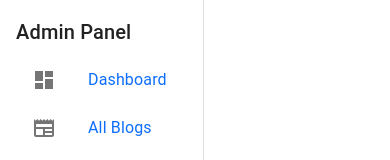
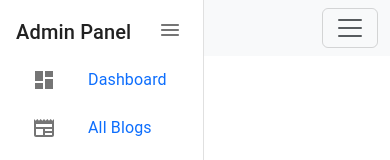
Before and after one commit to Akashmishra1209/welltext, a React (Create React App) app: page /admin in a window 390 px wide. Shown: the top 160 px of the page. Built offline with nearby package versions, Linux system fonts and the light colour scheme; sample sign-in values are in the browser's storage.

Commit message:
Maked The Admin Page Better In UI And Added Hamburger Menu

```diff
--- a/src/admin/Admin.js
+++ b/src/admin/Admin.js
@@ -1,5 +1,5 @@
 // src/admin/Admin.js
-import React,{useEffect} from 'react';
+import React, { useEffect } from 'react';
 import { Routes, Route, Navigate } from 'react-router-dom';
 import Sidebar from './Sidebar';
 import Dashboard from './Dashboard';
@@ -14,10 +14,13 @@ import Calculator from "./Calculator"
 import BookmarkManager from './BookmarkManager';
 import QRCodeGenerator from './QRCodeGenerator';
 import Whiteboard from "./Whiteboard"
+import { useMediaQuery } from '@mui/material';
 
-const Admin = () => {
+export default function Admin(){
+    const isLargeDevice = useMediaQuery('(min-width:1200px)')
+
     useEffect(() => {
-     document.getElementsByTagName("nav")[0].remove()
+        isLargeDevice && document.getElementsByTagName("nav")[0]?.remove()
     }, [])
     if (!isAuthenticated()) {
         return <Navigate to="/login" />;
@@ -26,23 +29,21 @@ const Admin = () => {
     return (
         <div className="d-flex">
             <Sidebar />
-            <div className="flex-grow-1 p-3"style={{marginLeft:"100px"}}>
+            <div className={`flex-grow-1 ${isLargeDevice&& 'p-3'}`} style={{ marginLeft: isLargeDevice ? "100px" : "0" }}>
                 <Routes>
                     <Route path="dashboard" element={<Dashboard />} />
                     <Route path="users" element={<Users />} />
                     <Route path="settings" element={<Settings />} />
-                    <Route path="add" element={<Addblog/>}/>
-                    <Route path="list" element={<ListBlog/>}/>
-                    <Route path="todo" element={<ToDo/>}/>
-                    <Route path="stopwatch" element={<Stopwatch/>}/>
-                    <Route path="calculator" element={<Calculator/>}/>
-                    <Route path="bmanager" element={<BookmarkManager/>}/>
-                    <Route path="qrcode" element={<QRCodeGenerator/>}/>
-                    <Route path="whiteboard" element={<Whiteboard/>}/>
+                    <Route path="add" element={<Addblog />} />
+                    <Route path="list" element={<ListBlog />} />
+                    <Route path="todo" element={<ToDo />} />
+                    <Route path="stopwatch" element={<Stopwatch />} />
+                    <Route path="calculator" element={<Calculator />} />
+                    <Route path="bmanager" element={<BookmarkManager />} />
+                    <Route path="qrcode" element={<QRCodeGenerator />} />
+                    <Route path="whiteboard" element={<Whiteboard />} />
                 </Routes>
             </div>
         </div>
     );
 };
-
-export default Admin;
--- a/src/admin/Sidebar.js
+++ b/src/admin/Sidebar.js
@@ -1,20 +1,30 @@
 import React, { useState } from 'react';
 import { NavLink, Link } from 'react-router-dom';
 import { logout } from './auth';
-import { Drawer, List, ListItem, ListItemIcon, ListItemText, Typography, IconButton } from '@mui/material';
+import { Drawer, List, ListItem, ListItemIcon, ListItemText, Typography, IconButton, Button, useMediaQuery } from '@mui/material';
 import DashboardIcon from '@mui/icons-material/Dashboard';
 import PeopleIcon from '@mui/icons-material/People';
 import SettingsIcon from '@mui/icons-material/Settings';
 import { AccessAlarm, Bookmark, Calculate, Gesture, QrCode } from '@mui/icons-material';
 import LogoutIcon from '@mui/icons-material/Logout';
-import { Done, Edit, Newspaper } from '@mui/icons-material';
+import { Done, Edit, Newspaper, MenuRounded } from '@mui/icons-material';
 
 export default function Sidebar() {
   const [open, setOpen] = useState(true);
 
+  const isLargeDevice = useMediaQuery('(min-width:1200px)')
+
   const handleClose = () => {
     setOpen(false);
   };
+
+  const handleToggle = () => {
+    if (open == true) {
+      setOpen(false)
+    } else {
+      setOpen(true)
+    }
+  }
 
   const handleLogout = () => {
     logout();
@@ -22,7 +32,16 @@ export default function Sidebar() {
   };
 
   return (
-    <Drawer variant="permanent" open={open}>
+    <>
+      {!isLargeDevice &&
+        <IconButton
+          onClick={handleToggle}
+          style={{ position: 'fixed', top: 10, left: 150, zIndex: 1300 }} // Keeps the button fixed
+        >
+          <MenuRounded />
+        </IconButton>
+      }
+      <Drawer variant="persistent" open={open}>
         <div className="d-flex flex-column p-3" style={{ height: '100vh' }}>
           <Typography variant="h6">Admin Panel</Typography>
           <List>
@@ -96,5 +115,6 @@ export default function Sidebar() {
           </List>
         </div>
       </Drawer>
+    </>
   );
 };
```
Lines whose indentation alone changed are shown as unchanged.
